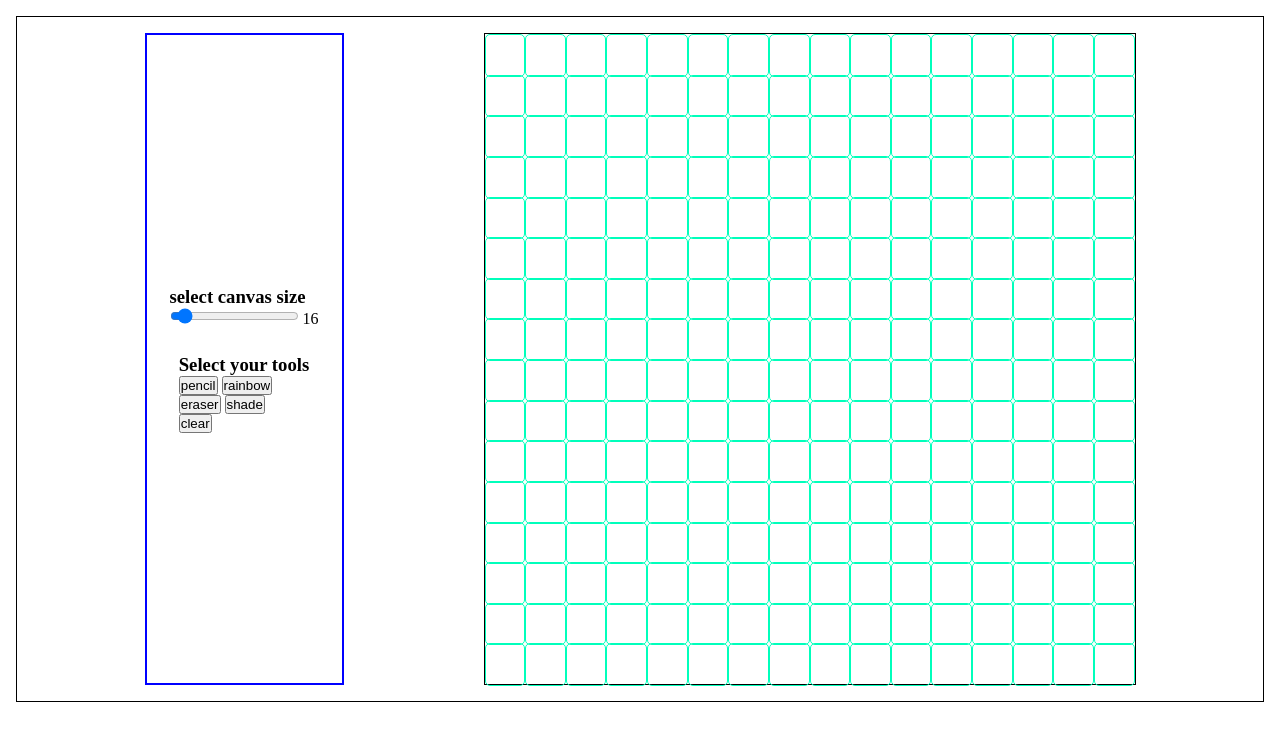
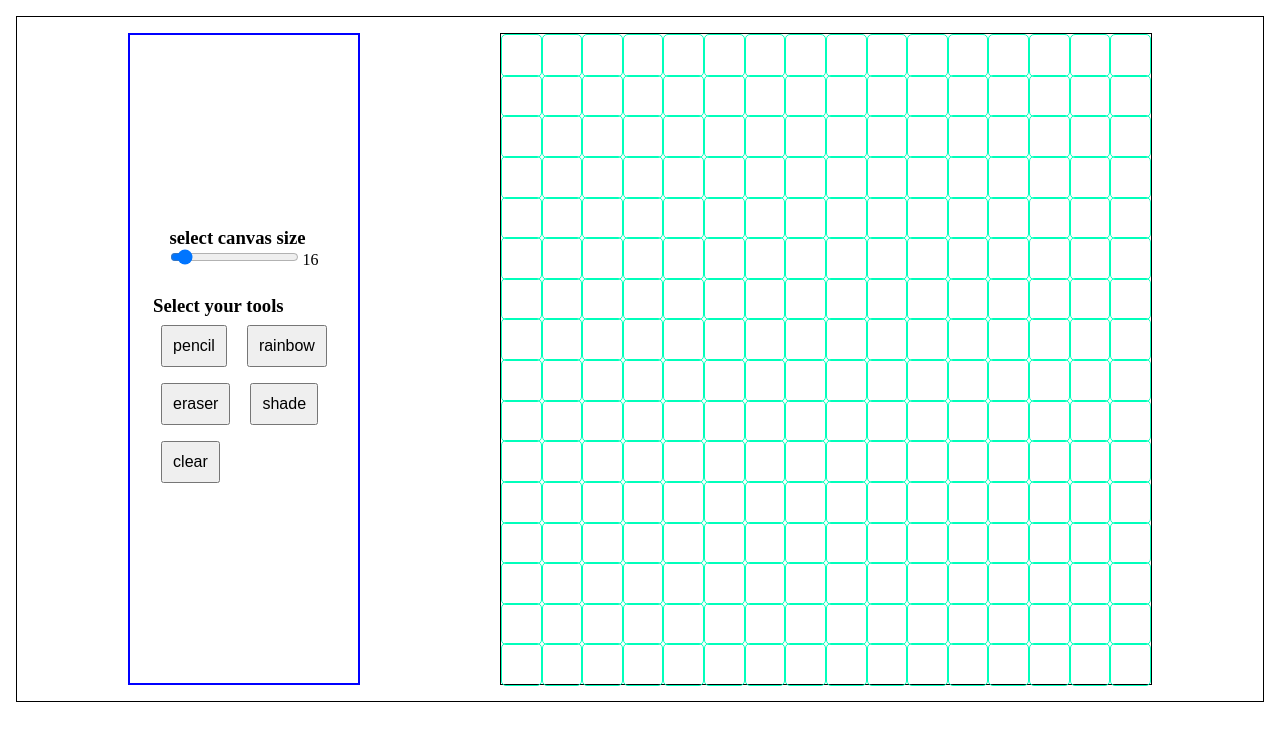
Before and after one commit to devsoumyadip/Etch-a-Sketch, a plain HTML site: page index.html in a window 1280 px wide. Drawn offline with Linux system fonts and the light colour scheme.

Commit message:
buttons & ui to be done

```diff
--- a/script1.js
+++ b/script1.js
@@ -17,7 +17,7 @@ function createGrid(size) {
         square.addEventListener('mouseover',()=>{
             const color=handleRainbow()
             square.style.backgroundColor=color
-            square.style.boxShadow= `.1vh .1vh .5vh 0.1vh ${color}`
+            // square.style.boxShadow= `.1vh .1vh .5vh 0.1vh ${color}`
         })
     }
     canvas.appendChild(row)
@@ -47,10 +47,6 @@ function handlePencil() {
     return 'black'
 }
 
-document.getElementById('eraser').addEventListener('click',handleEraser)
-function handleEraser() {
-
-}
 
 document.getElementById('rainbow').addEventListener('click',handleRainbow)
 function handleRainbow() {
--- a/style.css
+++ b/style.css
@@ -35,3 +35,9 @@
     display: flex;
     /* border: 1px solid yellow; */
 }
+.btn{
+    padding: 10px;
+    font-size: 16px;
+    cursor: pointer;
+    margin: 8px;
+}
```
